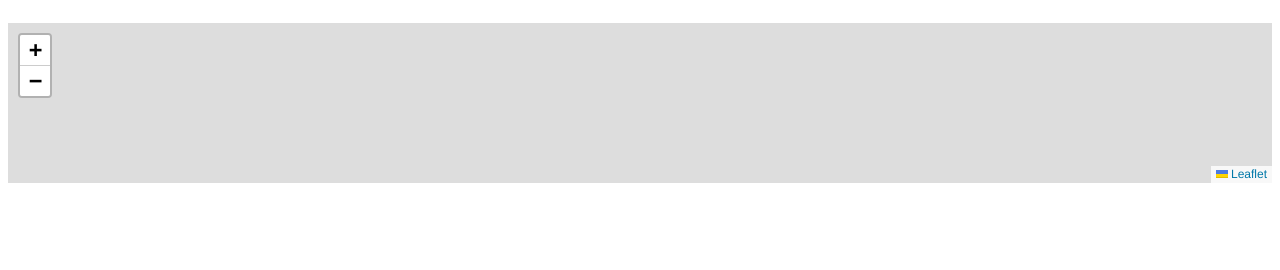
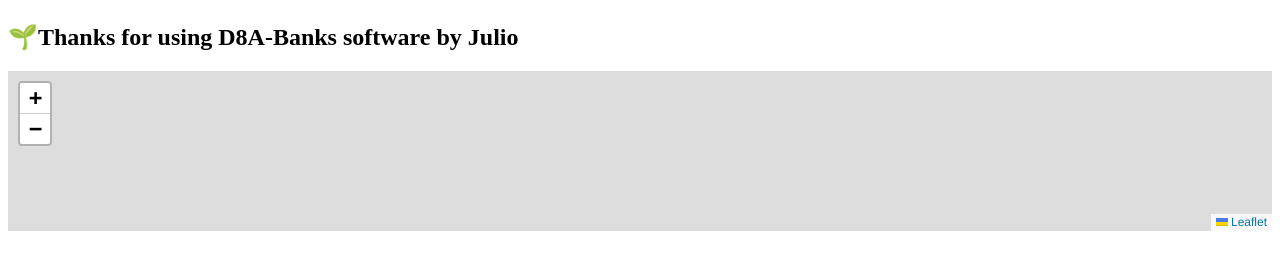
Before and after one commit to codereyes-1/weather_app, a Python web app: template templates/temperature.html in a window 1280 px wide. Shown: the part 57-327 px from the top of the page. Run offline with Jinja, Linux system fonts and the light colour scheme; the template is opened without the code that fills it, so the values that code supplies are empty; some libraries are stand-ins or nearby versions.

Commit message:
first weather.2

```diff
--- /dev/null
+++ b/runtime.txt
@@ -0,0 +1 @@
+python-3.6.13
--- a/templates/index.html
+++ b/templates/index.html
@@ -2,7 +2,7 @@
 <html lang="en">
     <head>
         <meta charset="UTF-8">
-        <title>Julio's Weather Map</title>
+        <title>🌱Julio's Weather</title>
     </head>
     <body>
         <form method="POST" action="/temperature.html" >
--- a/templates/temperature.html
+++ b/templates/temperature.html
@@ -15,10 +15,11 @@
     </style>
     <meta charset="UTF-8">
     <!-- END LEAFLET -->
-    <title>Julio's Weather Map</title>
+    <title>🌱Julio's Weather</title>
 </head>
 <body>
     <h1> The current temperature (F) is : {{ temp }} degrees. </h1>
+    <h2> 🌱Thanks for using D8A-Banks software by Julio</h2>
     <div id="mapid" style = " height: 160px;  "></div>
     <script type=text/javascript>
 
```
Also changed, not shown: requirements.txt (added, +15 -0 lines), 1 other file.
